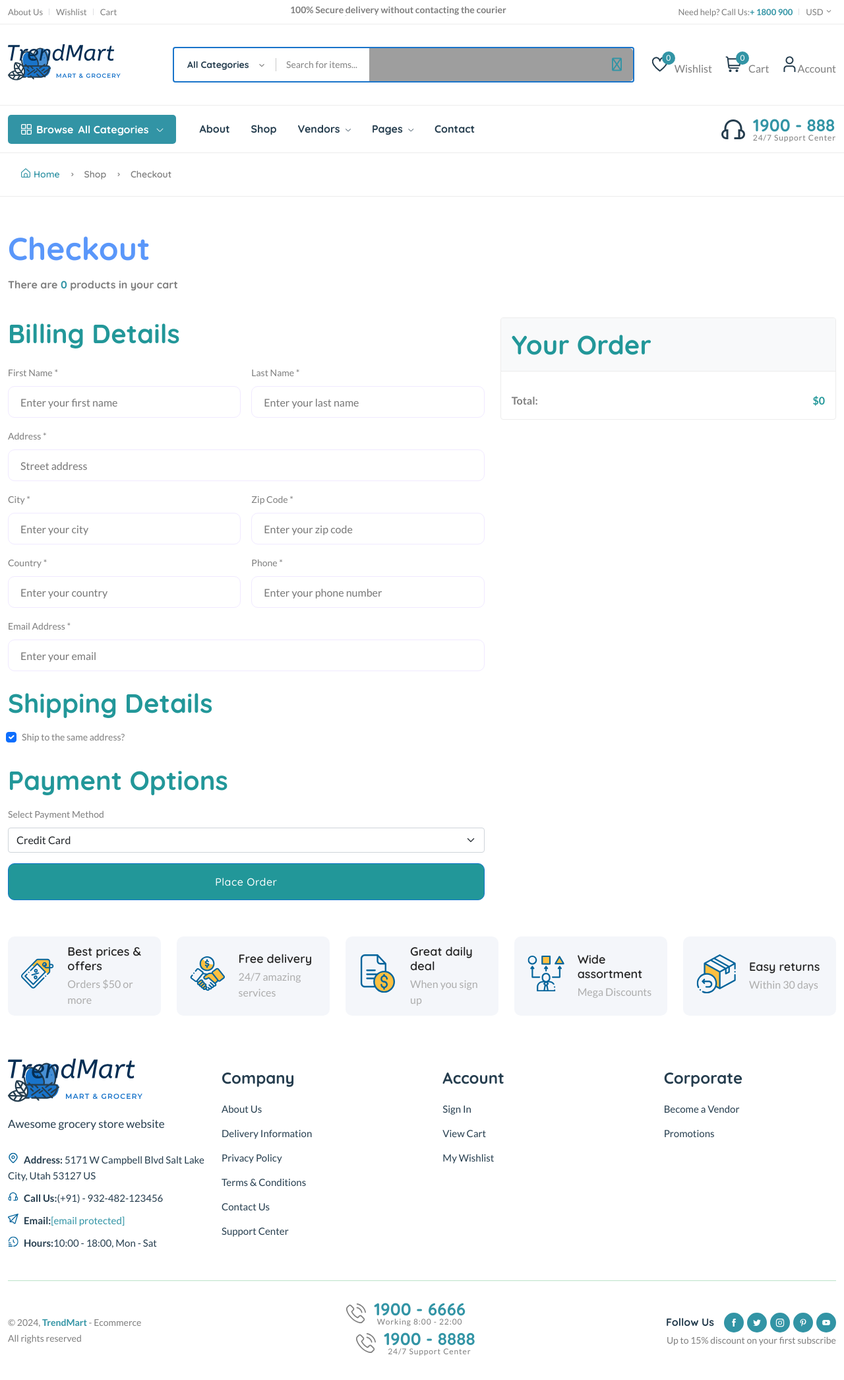
After one commit to AnasHm23/TrendMart, a Django app: page /checkout/ in a window 1280 px wide. The commit adds this page. Shown: the whole page at 66% size. Run offline with Django 5.2, Linux system fonts and the light colour scheme; data that the repository does not hold is empty; some libraries are stand-ins or nearby versions; grey boxes are pictures that could not be loaded.

```diff
--- a/core/urls.py
+++ b/core/urls.py
@@ -29,4 +29,7 @@ urlpatterns = [
     # Wishlist
     path('add-to-wishlist/', views.wishlist_view, name="add-to-wishlist"),
     path('delete-from-wishlist/', views.delete_from_wishlist, name="delete-from-wishlist"),
+
+    # checkout
+    path('checkout/', views.checkout_view, name="checkout"),
 ]
--- a/core/views.py
+++ b/core/views.py
@@ -340,3 +340,6 @@ def delete_from_wishlist(request):
         }
 
     return JsonResponse(context)
+
+def checkout_view(request):
+    return render(request, 'core/checkout.html')
--- a/templates/core/cart_list.html
+++ b/templates/core/cart_list.html
@@ -84,7 +84,7 @@
                                     <h4 class="mb-10">Calculate Shipping</h4>
                                     <p class="mb-30"><span class="font-lg text-muted">Flat rate: </span><Strong class="text-brand">{{ cart_total_amount }}$</Strong></Strong></p>
                                 </div>
-                                <a href="#refresh-product" class="btn fs-4 h-25">Checkout <i class="fi-rs-arrow-right ml-10 mr-10 "></i></a>
+                                <a href="{% url 'core:checkout' %}" class="btn fs-4 h-25">Checkout <i class="fi-rs-arrow-right ml-10 mr-10 "></i></a>
                             </div>
                         </div>
                     </div>
--- /dev/null
+++ b/templates/core/checkout.html
@@ -0,0 +1,140 @@
+{% extends "partials/base.html" %}
+{% load static %}
+
+{% block content %}
+    <main class="main">
+        <div class="page-header breadcrumb-wrap">
+            <div class="container">
+                <div class="breadcrumb">
+                    <a href="{% url 'core:index' %}" rel="nofollow">
+                        <i class="fi-rs-home mr-5"></i>Home
+                    </a>
+                    <span></span> Shop
+                    <span></span> Checkout
+                </div>
+            </div>
+        </div>
+        <div class="container mb-30 mt-50">
+            <div class="row">
+                <div class="col-lg-8 mb-40">
+                    <h1 class="heading-2 mb-3 text-primary">Checkout</h1>
+                    <div class="d-flex justify-content-between">
+                        <h6 class="text-body">There are
+                            <span class="text-brand" style="color: #229799;">
+                                {{ totalcartitems }}
+                            </span>
+                            products in your cart
+                        </h6>
+                    </div>
+                </div>
+            </div>
+            <div class="row">
+                <!-- Billing and Shipping Information -->
+                <div class="col-lg-7">
+                    <form action="{% url 'core:checkout' %}" method="POST">
+                        {% csrf_token %}
+                        <!-- Billing Details -->
+                        <h2 class="heading-2 mb-4" style="color: #229799;">Billing Details</h2>
+                        <div class="row g-3">
+                            <div class="col-md-6">
+                                <label for="first_name" class="form-label">First Name <span class="required">*</span></label>
+                                <input type="text" class="form-control" name="first_name" placeholder="Enter your first name" required>
+                            </div>
+                            <div class="col-md-6">
+                                <label for="last_name" class="form-label">Last Name <span class="required">*</span></label>
+                                <input type="text" class="form-control" name="last_name" placeholder="Enter your last name" required>
+                            </div>
+                            <div class="col-md-12">
+                                <label for="address" class="form-label">Address <span class="required">*</span></label>
+                                <input type="text" class="form-control" name="address" placeholder="Street address" required>
+                            </div>
+                            <div class="col-md-6">
+                                <label for="city" class="form-label">City <span class="required">*</span></label>
+                                <input type="text" class="form-control" name="city" placeholder="Enter your city" required>
+                            </div>
+                            <div class="col-md-6">
+                                <label for="zip" class="form-label">Zip Code <span class="required">*</span></label>
+                                <input type="text" class="form-control" name="zip" placeholder="Enter your zip code" required>
+                            </div>
+                            <div class="col-md-6">
+                                <label for="country" class="form-label">Country <span class="required">*</span></label>
+                                <input type="text" class="form-control" name="country" placeholder="Enter your country" required>
+                            </div>
+                            <div class="col-md-6">
+                                <label for="phone" class="form-label">Phone <span class="required">*</span></label>
+                                <input type="text" class="form-control" name="phone" placeholder="Enter your phone number" required>
+                            </div>
+                            <div class="col-md-12">
+                                <label for="email" class="form-label">Email Address <span class="required">*</span></label>
+                                <input type="email" class="form-control" name="email" placeholder="Enter your email" required>
+                            </div>
+                        </div>
+
+                        <!-- Shipping Details (optional) -->
+                        <h2 class="heading-2 mt-4 mb-3" style="color: #229799;">Shipping Details</h2>
+                        <div class="form-check mb-3">
+                            <input type="checkbox" class="form-check-input" id="same_address" name="same_address" checked>
+                            <label class="form-check-label" for="same_address">Ship to the same address?</label>
+                        </div>
+
+                        <!-- Payment Options -->
+                        <h2 class="heading-2 mt-4 mb-3" style="color: #229799;">Payment Options</h2>
+                        <div class="mb-3">
+                            <label for="payment_method" class="form-label">Select Payment Method</label>
+                            <select class="form-select" name="payment_method" required>
+                                <option value="credit_card">Credit Card</option>
+                                <option value="paypal">PayPal</option>
+                                <option value="bank_transfer">Bank Transfer</option>
+                            </select>
+                        </div>
+
+                        <!-- Place Order Button -->
+                        <button type="submit" class="btn btn-lg text-white w-100" style="background-color: #229799;">Place Order</button>
+                    </form>
+                </div>
+
+                <!-- Order Summary -->
+                <div class="col-lg-5">
+                    <div class="card mb-4">
+                        <div class="card-header bg-light">
+                            <h2 class="heading-2" style="color: #229799;">Your Order</h2>
+                        </div>
+                        <div class="card-body">
+                            <ul class="list-group list-group-flush">
+                                {% for product_id, item in cart_data.items %}
+                                <li class="list-group-item d-flex justify-content-between align-items-center" style="border-bottom: 2px solid #63a2c1">
+                                    <div class="shopping-cart-img ">
+                                        <a href="shop-product-right.html"
+                                        ><img
+                                        style="width: 50px; height: 75px"
+                                        alt="TrendMart"
+                                        src="{{ item.image }}"
+                                        /></a>
+                                    </div>
+                                    <div class="shopping-cart-title">
+                                        <h4>
+                                            <a href="{% url 'core:product-detail' item.pid %}"
+                                            >{{ item.title }}</a
+                                            >
+                                        </h4>
+                                        <h5 class="fs-5 fw-bolder">${{ item.price }}</h5>
+                                    </div>
+                                    <div class="shopping-cart-delete">
+                                        <button type="button" class="product-hide btn btn-sm h-50" data-product="{{ product_id }}">
+                                            <i class="fi-rs-trash"></i>
+                                        </button>
+                                    </div>
+                                </li>
+                                {% endfor %}
+                            </ul>
+                            <div class="d-flex justify-content-between mt-3">
+                                <p class="m-0"><strong>Total:</strong></p>
+                                <p class="m-0"><strong style="color: #229799;">${{ cart_total_amount }}</strong></p>
+                            </div>
+                        </div>
+                    </div>
+                </div>
+            </div>
+        </div>
+    </main>
+{% endblock %}
--- a/templates/partials/base.html
+++ b/templates/partials/base.html
@@ -229,7 +229,7 @@
                         <div class="shopping-cart-button">
 
                           <a href="{% url 'core:cart' %}" class="outline">View cart</a>
-                          <a href="shop-checkout.html">Checkout</a>
+                          <a href="{% url 'core:checkout' %}">Checkout</a>
                         </div>
                       </div>
                     </div>
```
